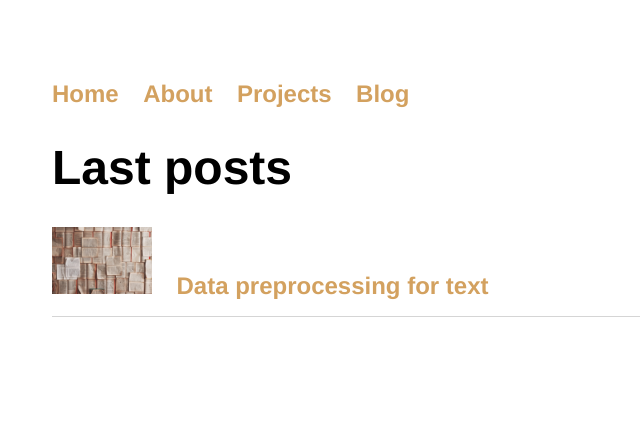
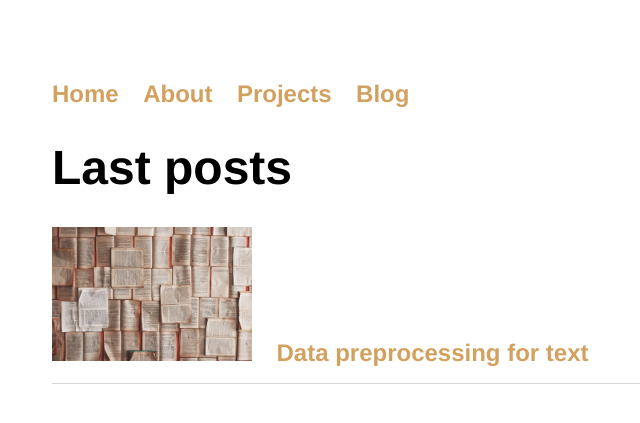
Before and after one commit to NikaChe/nikache.github.io, a Jekyll site: the page built from index.html, in a window 1280 px wide. Shown: the top 423 px of the page, without its empty margins (140-780 px from the left). Built offline with Jekyll 4.4.1, drawn with Linux system fonts in a browser that asks for light colours.

Commit message:
Update index.html

```diff
--- a/index.html
+++ b/index.html
@@ -6,7 +6,7 @@ title: Blog
 	<h1>Last posts</h1>
 	<nav>
 		<ul>
-			<li><a href='https://nikache.github.io/2019/01/21/Book_recommendations.html'><img src="img/photo-1457369804613-52c61a468e7d.jfif" style="width:100px; height:66.7px"Books for Machine Learning</a></li>
+			<li><a href='https://nikache.github.io/2019/01/21/Book_recommendations.html'><img src="img/photo-1457369804613-52c61a468e7d.jfif" style="width:200px; height:133.4px"Books for Machine Learning</a></li>
 			<li><a href='https://nikache.github.io/2019/06/06/Introduction-into-NLP.html'>Data preprocessing for text</a></li>
 		</ul>
 	<nav>
```
